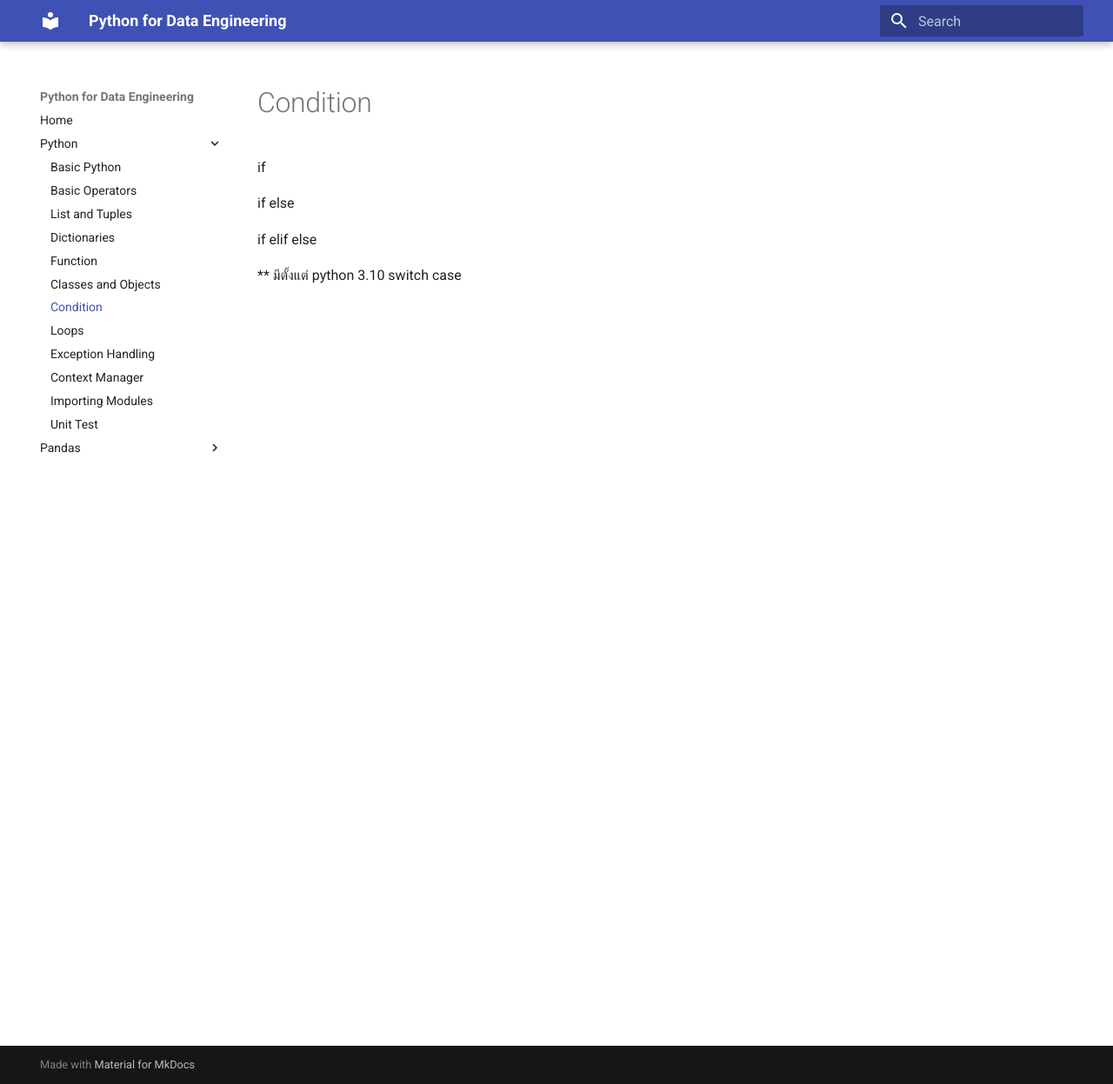
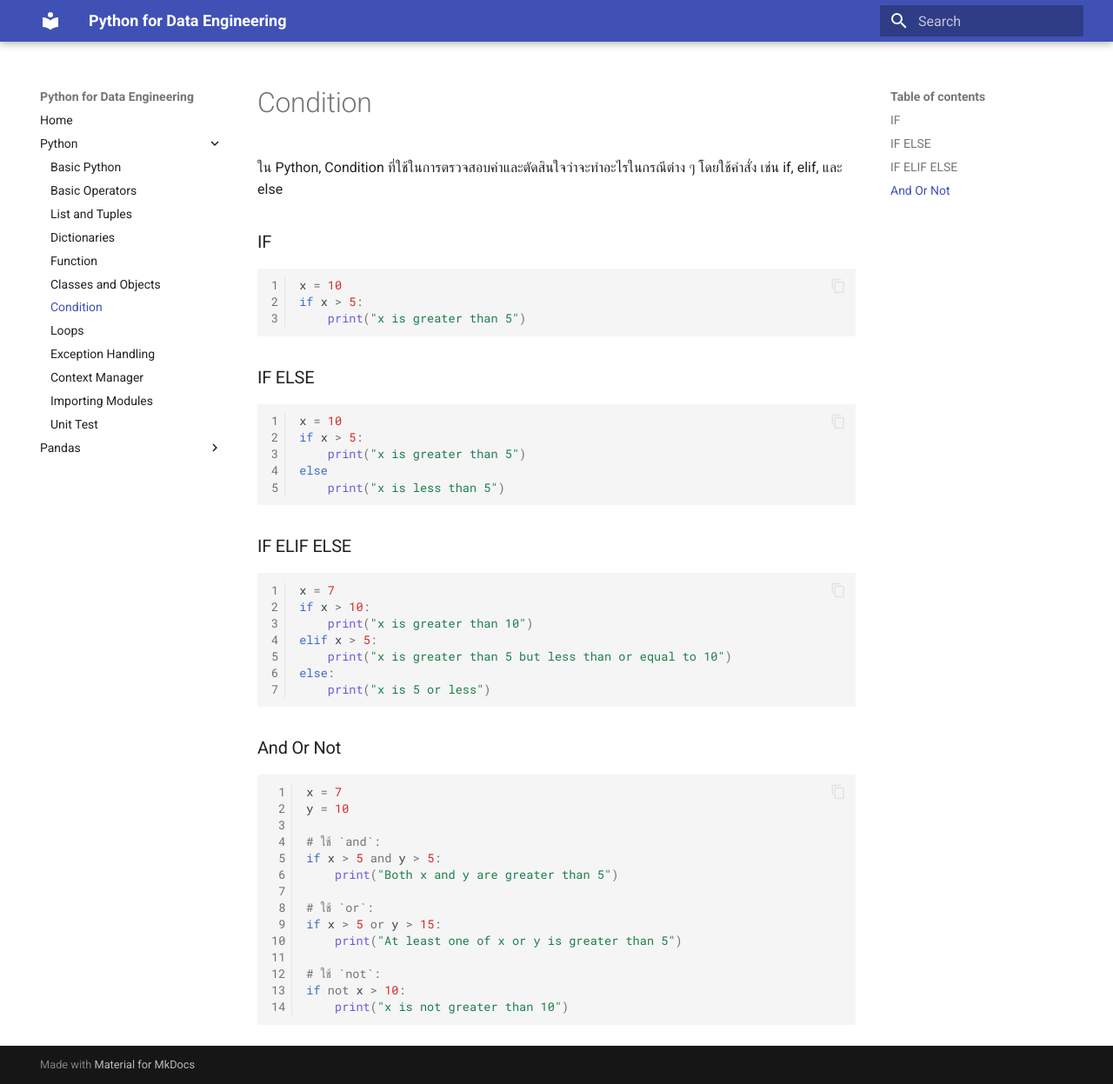
Before and after one commit to lifnaja/python-tutorial, an MkDocs documentation site: the page built from docs/python/condition.md, in a window 1280 px wide and 1247 px high. Shown: the whole window at 87% size. Built offline with MkDocs 1.6.1 and Material for MkDocs 9.7.7, drawn with Linux system fonts in a browser that asks for light colours; a script that is not in the unit is left out.

Commit message:
add content condition

````diff
--- a/docs/python/condition.md
+++ b/docs/python/condition.md
@@ -1,17 +1,53 @@
 # Condition
 
-if
+ใน Python, Condition  ที่ใช้ในการตรวจสอบค่าและตัดสินใจว่าจะทำอะไรในกรณีต่าง ๆ โดยใช้คำสั่ง เช่น if, elif, และ else
 
 
-if
-else
+### IF
+```py linenums="1"
+x = 10
+if x > 5:
+    print("x is greater than 5")
+```
 
 
-
-if
-elif
+### IF ELSE
+```py linenums="1"
+x = 10
+if x > 5:
+    print("x is greater than 5")
 else
+    print("x is less than 5")
+```
 
 
-** มีตั้งแต่ python 3.10
-switch case
+### IF ELIF ELSE
+```py linenums="1"
+x = 7
+if x > 10:
+    print("x is greater than 10")
+elif x > 5:
+    print("x is greater than 5 but less than or equal to 10")
+else:
+    print("x is 5 or less")
+```
+
+
+### And Or Not
+```py linenums="1"
+x = 7
+y = 10
+
+# ใช้ `and`:
+if x > 5 and y > 5:
+    print("Both x and y are greater than 5")
+
+# ใช้ `or`:
+if x > 5 or y > 15:
+    print("At least one of x or y is greater than 5")
+
+# ใช้ `not`:
+if not x > 10:
+    print("x is not greater than 10")
+
+```
````
